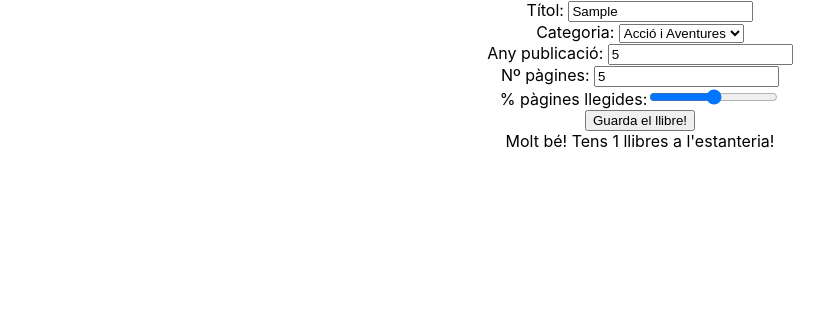
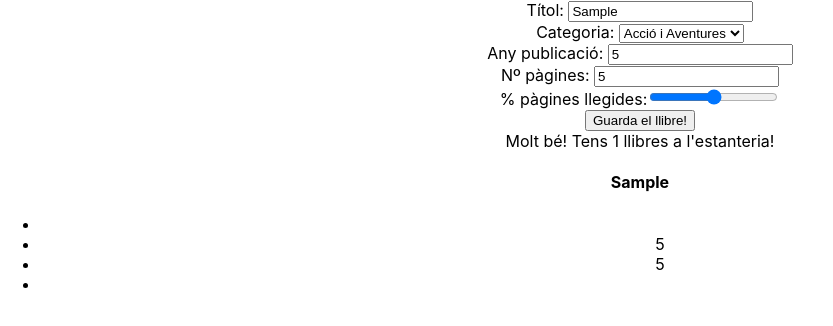
Before and after one commit to annaruizverdaguer/llibreria-react, a React (Create React App) app: page / in a window 1280 px wide. Both pictures are taken after typing "Sample", "5", "5" into the empty fields and a click on the button "Guarda el llibre!". Shown: the top 326 px of the page, without its empty margins (0-833 px from the left). Built offline with nearby package versions, Linux system fonts and the light colour scheme.

Commit message:
afegint funció al component llibreria per tal de que es printin per pantalla els llibres que tenim afegits a la llibreria

```diff
--- a/src/Llibreria.js
+++ b/src/Llibreria.js
@@ -2,10 +2,34 @@ import React, { useState, useEffect } from "react";
 
 export default function Llibreria(props) {
     const [estanteria, setEstanteria] = useState([]);
+    const [llista, setLlista] = useState(<div></div>);
+
+    function printEstanteria() {
+        let elementEstanteria = [];
+        let estanteriaActual = [...estanteria, props.llibre]
+        estanteriaActual.forEach((llibre, index) => {
+            let elementLlibre = <div key={`book-element-${index}`}>
+                <h4 key="book-title">{llibre.bookTitle}</h4>
+                <ul key="book-attributes">
+                    <li key="category">{llibre.bookCategory}</li>
+                    <li key="year">{llibre.bookYear}</li>
+                    <li key="pages">{llibre.bookPages}</li>
+                    <li key="pages-read">{llibre.bookPagesRead}</li>
+                </ul>
+            </div>
+            elementEstanteria.push(elementLlibre);
+        });
+        setLlista(
+        React.createElement('div', {
+            children: elementEstanteria,
+            className: "booksInLibrary",
+          }));
+    }
 
     useEffect(() => {
         if (props.llibre !== null) {
             setEstanteria(current => [...current, props.llibre])
+            printEstanteria();
         }
       }, [props.llibre]);
 
@@ -13,6 +37,7 @@ export default function Llibreria(props) {
         return (
             <div>
                 Molt bé! Tens {estanteria.length} llibres a l'estanteria!
+                {llista}
             </div>
         )
     } else {
```
